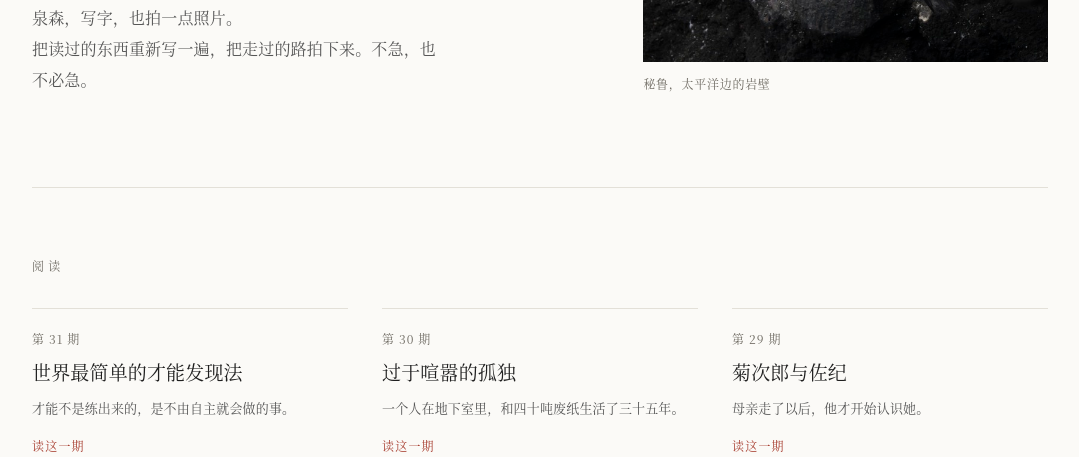
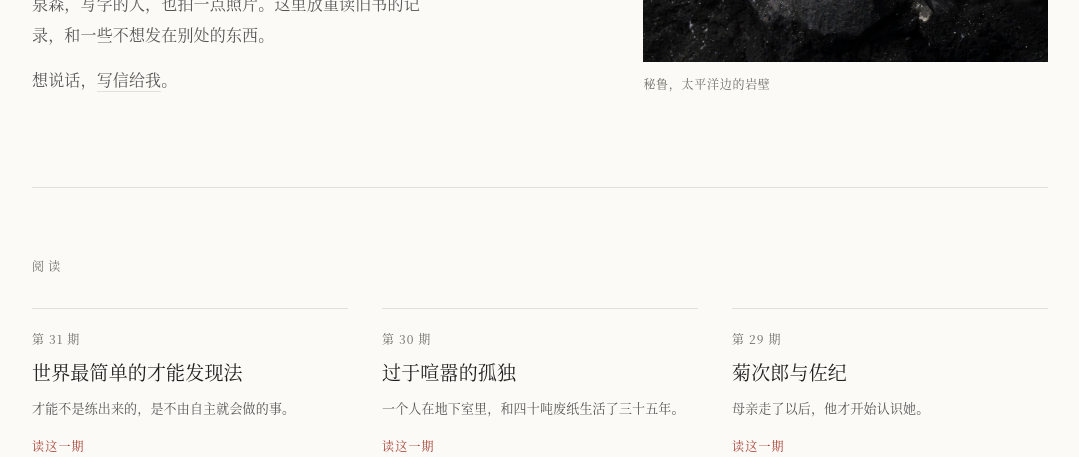
Before and after one commit to sarah-veil/dqquan-home, a plain HTML site: page index.html in a window 1280 px wide. Shown: the part 643-1100 px from the top of the page, without its empty margins (100-1179 px from the left). Drawn offline with Linux system fonts and the light colour scheme.

Commit message:
首页换成老爷定的自我介绍原文

```diff
--- a/index.html
+++ b/index.html
@@ -92,7 +92,8 @@
   <div class="hero">
     <div>
       <h1>一百部书，<br>一百个夜晚。</h1>
-      <p>泉森，写字，也拍一点照片。<br>把读过的东西重新写一遍，把走过的路拍下来。不急，也不必急。</p>
+      <p>泉森，写字的人，也拍一点照片。这里放重读旧书的记录，和一些不想发在别处的东西。</p>
+      <p style="margin-top:14px">想说话，<a href="mailto:quan@dqquan.com" style="border-bottom:1px solid var(--line);text-decoration:none">写信给我</a>。</p>
     </div>
     <figure>
       <img src="img/photo-3.jpg" alt="窗边书桌">
```
